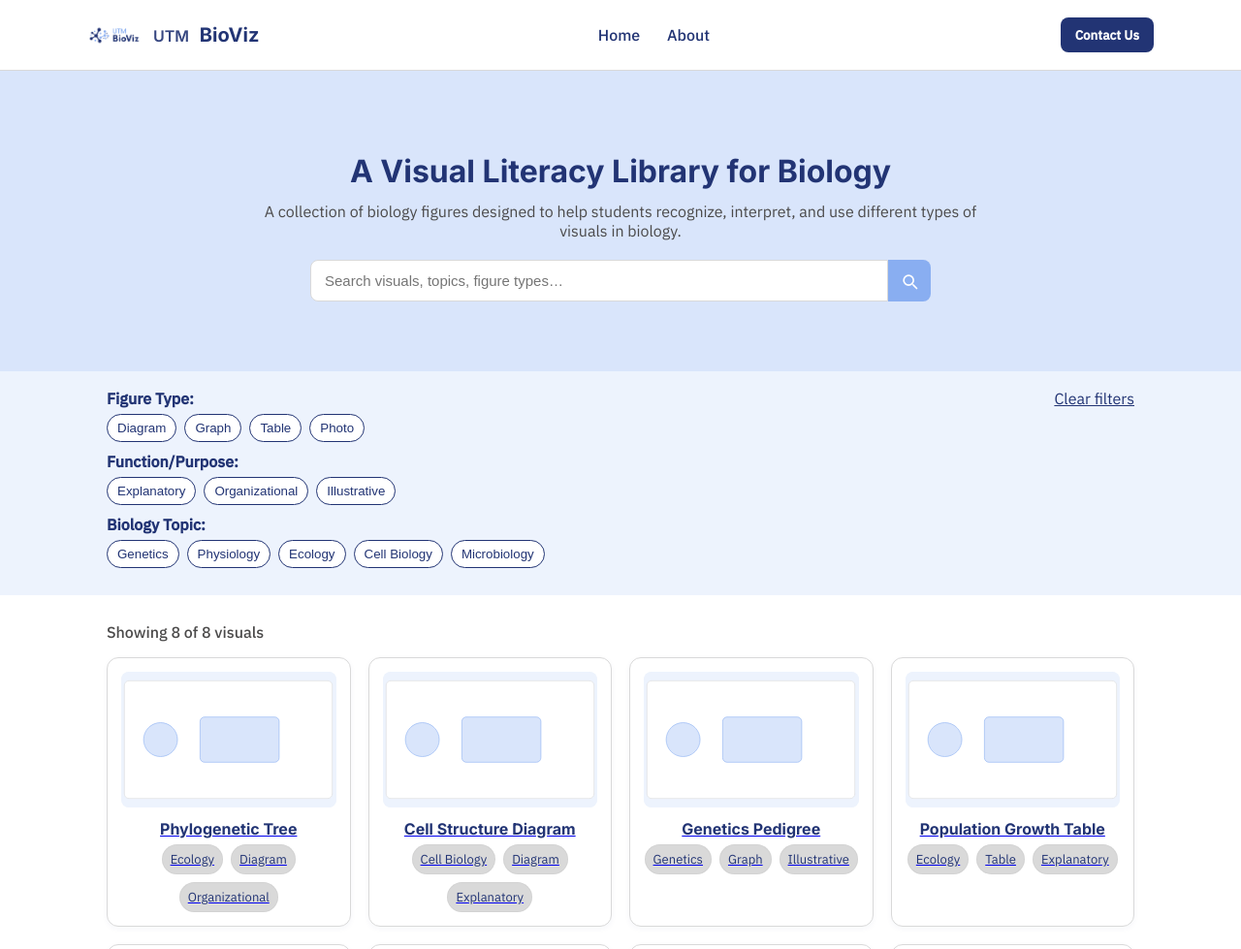
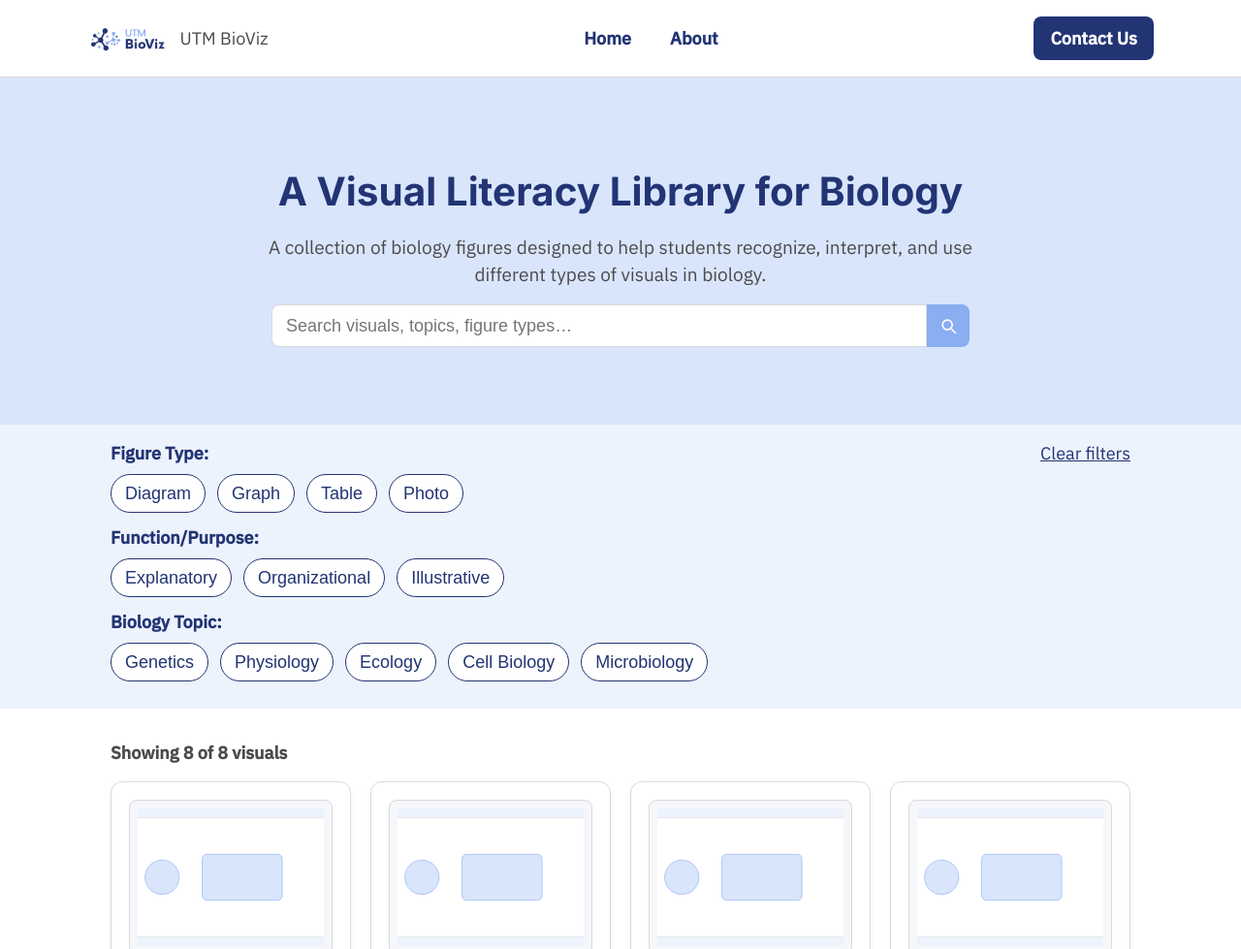
Before and after one commit to amal849/test9feb26, a plain HTML site: page index.html in a window 1280 px wide. Shown: the top 979 px of the page at 97% size. Drawn offline with Linux system fonts and the light colour scheme.

Commit message:
new4
new4

```diff
--- a/styles.css
+++ b/styles.css
@@ -1,18 +1,20 @@
 /*
-Setup notes:
-- Styles for UTM BioViz homepage. Open index.html after creating files.
+Updated stylesheet for UTM BioViz
+- Implements exact color variables, spacing scale, increased base font size
+- Accessibility: focus-visible outlines, larger click targets
+- Layout and spacing adjusted to better match mockup
 */
 
 :root{
-  /* Colors */
-  --color-navy: #223474;
-  --color-accent: #89AEF1;
-  --color-light-blue: #D9E5FB;
-  --color-very-light-blue: #EDF3FD;
-  --color-dark-grey: #4B4A4A;
-  --color-mid-grey: #ACAEB9;
-  --color-light-grey: #D9D9D9;
-  --color-white: #FFFFFF;
+  /* Exact color variables (do not change) */
+  --navy: #223474;
+  --accent: #89AEF1;
+  --lightBlue: #D9E5FB;
+  --veryLightBlue: #EDF3FD;
+  --darkGrey: #4B4A4A;
+  --midGrey: #ACAEB9;
+  --lightGrey: #D9D9D9;
+  --white: #FFFFFF;
 
   /* Typography */
   --font-heading: 'Inter', system-ui, -apple-system, 'Segoe UI', Roboto, 'Helvetica Neue', Arial;
@@ -20,94 +22,119 @@ Setup notes:
   --fw-semibold: 600;
   --fw-bold: 700;
 
+  /* Spacing scale */
+  --space-xxs: 4px;
+  --space-xs: 8px;
+  --space-s: 12px;
+  --space-m: 16px;
+  --space-l: 24px;
+  --space-xl: 32px;
+  --space-xxl: 48px;
+
   --container-width: 1100px;
 }
 
-*{box-sizing:border-box}
+/* Base */
+html{font-size:18px}
+*,*::before,*::after{box-sizing:border-box}
 html,body{height:100%}
 body{
   margin:0;
   font-family:var(--font-body);
-  color:var(--color-dark-grey);
-  background:var(--color-white);
+  line-height:1.5;
+  color:var(--darkGrey);
+  background:var(--white);
   -webkit-font-smoothing:antialiased;
 }
 
-.container{max-width:var(--container-width);margin:0 auto;padding:0 20px}
+/* Shared container */
+.container{max-width:var(--container-width);margin:0 auto;padding:0 24px}
+
+/* Headings use Inter */
+h1{font-family:var(--font-heading);font-weight:700}
+h2{font-family:var(--font-heading);font-weight:600}
+h3{font-family:var(--font-heading);font-weight:700}
+
+/* Accessibility focus */
+a:focus-visible,button:focus-visible,input:focus-visible,textarea:focus-visible{outline:3px solid var(--accent);outline-offset:2px}
 
 /* Header */
-.site-header{background:var(--color-white);border-bottom:1px solid var(--color-light-grey)}
-.header-inner{display:flex;align-items:center;justify-content:space-between;padding:18px 0}
-.brand{display:flex;align-items:center;gap:12px}
-.logo{width:56px;height:auto}
-.wordmark{font-family:var(--font-heading);color:var(--color-navy);font-weight:var(--fw-bold);font-size:20px}
-.wordmark .utm{font-weight:var(--fw-semibold);font-size:16px;opacity:0.9;margin-right:6px}
-.main-nav a{margin:0 12px;color:var(--color-navy);text-decoration:none;font-weight:500}
-.header-cta .btn{margin-left:12px}
+.site-header{background:var(--white);border-bottom:1px solid var(--lightGrey)}
+.header-inner{display:flex;align-items:center;justify-content:space-between;padding:var(--space-m) 0;gap:var(--space-l)}
+.brand{display:flex;align-items:center;gap:var(--space-s)}
+.logo{height:36px;width:auto;object-fit:contain}
+.main-nav{flex:1;display:flex;justify-content:center}
+.main-nav a{margin:0 14px;color:var(--navy);text-decoration:none;font-weight:600;font-size:1rem;padding:10px 6px}
+.header-cta{display:flex;align-items:center}
 
 /* Buttons */
-.btn{font-family:var(--font-body);padding:8px 14px;border-radius:8px;border:1px solid transparent;cursor:pointer}
-.btn.primary{background:var(--color-navy);color:var(--color-white);font-weight:600}
+.btn{font-family:var(--font-body);padding:10px 16px;border-radius:8px;border:1px solid transparent;cursor:pointer;min-height:40px;font-size:1rem}
+.btn.primary{background:var(--navy);color:var(--white);font-weight:600}
 .btn.primary:hover{box-shadow:0 6px 18px rgba(34,52,116,0.12);transform:translateY(-1px)}
 
 /* Hero */
-.hero{background:var(--color-light-blue);padding:40px 0 36px}
-.hero-inner{text-align:center;padding:36px 0}
-.hero-title{font-family:var(--font-heading);font-weight:var(--fw-bold);color:var(--color-navy);font-size:32px;margin:8px 0}
-.hero-sub{max-width:760px;margin:12px auto 20px;color:var(--color-dark-grey);font-size:16px}
+.hero{background:var(--lightBlue);padding:var(--space-xxl) 0}
+.hero-inner{text-align:center;padding:var(--space-xl) 0}
+.hero-title{font-family:var(--font-heading);font-weight:700;color:var(--navy);font-size:2.25rem;margin:var(--space-xs) 0}
+.hero-sub{max-width:780px;margin:var(--space-s) auto var(--space-m);color:var(--darkGrey);font-size:1.0625rem}
 
+/* Search bar */
 .search-form{display:flex;justify-content:center}
-.search-wrap{display:flex;width:100%;max-width:640px}
-.search-wrap input[type="search"]{flex:1;padding:12px 14px;border-radius:8px 0 0 8px;border:1px solid var(--color-light-grey);background:var(--color-white);font-size:15px}
-.search-btn{background:var(--color-accent);border:none;padding:10px 12px;border-radius:0 8px 8px 0;display:flex;align-items:center;justify-content:center}
+.search-wrap{display:flex;width:100%;max-width:720px}
+.search-wrap input[type="search"]{flex:1;height:44px;padding:0 14px;border-radius:8px 0 0 8px;border:1px solid var(--lightGrey);background:var(--white);font-size:1rem}
+.search-btn{background:var(--accent);border:none;width:44px;height:44px;border-radius:0 8px 8px 0;display:flex;align-items:center;justify-content:center;padding:0}
 .search-btn svg{display:block}
+.search-btn svg path,.search-btn svg circle{stroke:#fff}
 
 /* Filters */
-.filters{padding:18px 0;background:var(--color-very-light-blue)}
-.filters-row{display:flex;justify-content:space-between;align-items:flex-start}
+.filters{padding:var(--space-m) 0;background:var(--veryLightBlue)}
+.filters-row{display:flex;justify-content:space-between;align-items:flex-start;gap:var(--space-l)}
 .filters-left{flex:1}
-.filter-group{margin-bottom:10px}
-.filter-label{font-weight:600;margin-bottom:6px;color:var(--color-navy)}
-.chips{display:flex;flex-wrap:wrap;gap:8px}
-.chip{background:var(--color-white);border:1px solid var(--color-navy);color:var(--color-navy);padding:6px 10px;border-radius:999px;cursor:pointer}
-.chip[aria-pressed="true"],.chip.active{background:var(--color-accent);color:var(--color-white);border-color:var(--color-accent)}
-.clear-filters{color:var(--color-navy);text-decoration:underline}
+.filter-group{margin-bottom:var(--space-s)}
+.filter-label{font-weight:600;margin-bottom:var(--space-xs);color:var(--navy);font-size:1rem}
+.chips{display:flex;flex-wrap:wrap;gap:12px}
+.chip{background:var(--white);border:1px solid var(--navy);color:var(--navy);padding:8px 14px;border-radius:999px;cursor:pointer;min-height:40px;display:inline-flex;align-items:center;justify-content:center;font-size:1rem}
+.chip[aria-pressed="true"],.chip.active{background:var(--accent);color:var(--white);border-color:var(--accent)}
+.clear-filters{color:var(--navy);text-decoration:underline;align-self:flex-start}
+.filters-right{display:flex;align-items:flex-start}
+.chip:focus-visible{outline:3px solid var(--accent);outline-offset:2px}
 
-/* Library grid */
-.library{padding:28px 0}
-.library-header{display:flex;justify-content:space-between;align-items:center;margin-bottom:16px}
-#results-count{color:var(--color-dark-grey);font-weight:500}
-.cards-grid{display:grid;grid-template-columns:repeat(1,1fr);gap:18px}
+/* Library */
+.library{padding:var(--space-xl) 0}
+.library-header{display:flex;align-items:center;margin-bottom:var(--space-m)}
+#results-count{color:var(--darkGrey);font-weight:600;font-size:1rem}
+.cards-grid{display:grid;grid-template-columns:repeat(1,1fr);gap:20px}
 
-.card{background:var(--color-white);border:1px solid var(--color-light-grey);border-radius:12px;padding:14px;box-shadow:0 2px 6px rgba(34,52,116,0.04);transition:transform .18s ease,box-shadow .18s ease}
-.card:hover{transform:translateY(-6px);box-shadow:0 10px 30px rgba(34,52,116,0.12)}
-.card .thumb{width:100%;height:140px;background:#f5f7fb;border-radius:8px;display:flex;align-items:center;justify-content:center;overflow:hidden;margin-bottom:12px}
-.card h3{font-family:var(--font-heading);color:var(--color-navy);font-size:16px;text-align:center;margin:6px 0}
-.card .meta{display:flex;gap:8px;justify-content:center;flex-wrap:wrap}
-.chip-small{background:var(--color-light-grey);color:var(--color-navy);padding:6px 8px;border-radius:999px;border:1px solid rgba(0,0,0,0.03);font-size:13px}
+.card{background:var(--white);border:1px solid var(--lightGrey);border-radius:12px;padding:18px;box-shadow:0 2px 6px rgba(34,52,116,0.04);transition:transform .12s ease,box-shadow .12s ease}
+.card:hover{transform:translateY(-4px);box-shadow:0 8px 20px rgba(34,52,116,0.08)}
+.card .thumb{width:100%;height:160px;background:#f5f7fb;border-radius:8px;display:flex;align-items:center;justify-content:center;overflow:hidden;margin-bottom:14px;padding:8px;border:1px solid var(--lightGrey)}
+.card h3{font-family:var(--font-heading);color:var(--navy);font-size:1.0625rem;text-align:center;margin:8px 0}
+.card .meta{display:flex;gap:10px;justify-content:center;flex-wrap:wrap}
+.chip-small{background:var(--veryLightBlue);color:var(--navy);padding:8px 10px;border-radius:999px;border:1px solid rgba(0,0,0,0.03);font-size:0.9375rem}
 
 /* About */
-.about{background:var(--color-very-light-blue);padding:36px 0}
-.about-inner h2{font-family:var(--font-heading);font-weight:var(--fw-semibold);color:var(--color-navy);text-align:center}
-.about-inner p{max-width:820px;margin:12px auto 24px;text-align:center}
-.team-grid{display:grid;grid-template-columns:repeat(5,1fr);gap:22px;align-items:start}
+.about{background:var(--lightBlue);padding:var(--space-xl) 0}
+.about-inner h2{font-family:var(--font-heading);font-weight:var(--fw-semibold);color:var(--navy);text-align:center;font-size:1.5rem;margin-bottom:var(--space-s)}
+.about-inner p{max-width:880px;margin:0 auto var(--space-l);text-align:center;font-size:1.0625rem}
+.team-grid{display:grid;grid-template-columns:repeat(5,1fr);gap:var(--space-l);align-items:start}
 .team-member{text-align:center}
-.avatar{width:72px;height:72px;border-radius:50%;background:var(--color-white);border:1px solid var(--color-light-grey);margin:0 auto 10px}
-.team-member .name{font-weight:600;color:var(--color-navy)}
-.team-member .role{font-size:13px;color:var(--color-mid-grey)}
+.avatar{width:96px;height:96px;border-radius:50%;background:var(--white);border:1px solid var(--lightGrey);margin:0 auto 12px}
+.team-member .name{font-weight:600;color:var(--navy);font-size:1rem}
+.team-member .role{font-size:0.9375rem;color:var(--midGrey)}
 
 /* Contact & Footer */
-.contact{padding:28px 0;background:var(--color-white);border-top:1px solid var(--color-light-grey)}
-.contact-inner{display:flex;gap:24px;align-items:flex-start}
+.contact{padding:var(--space-l) 0;background:var(--white);border-top:1px solid var(--lightGrey)}
+.contact-inner{display:flex;gap:var(--space-l);align-items:flex-start;flex-wrap:wrap}
 .contact-left{flex:1}
-.footer-logo{width:140px;display:block;margin-bottom:8px}
-.footer-logo.small{width:180px;margin-top:8px}
+.footer-logo{width:140px;display:block;margin-bottom:var(--space-s)}
+.footer-logo.small{width:180px;margin-top:var(--space-s)}
 .contact-right{width:360px}
 .contact-right h3{margin-top:0}
-.contact-right input,.contact-right textarea{width:100%;padding:10px;border:1px solid var(--color-light-grey);border-radius:6px;margin-bottom:10px}
+.contact-right input,.contact-right textarea{width:100%;padding:10px;border:1px solid var(--lightGrey);border-radius:8px;margin-bottom:10px;height:42px}
+.contact-right textarea{height:120px}
 
-.site-footer{border-top:1px solid var(--color-light-grey);background:var(--color-white);padding:12px 0}
-.footer-inner{max-width:var(--container-width);margin:0 auto;padding:0 20px;display:flex;justify-content:space-between}
+.site-footer{border-top:1px solid var(--lightGrey);background:var(--white);padding:12px 0}
+.footer-inner{max-width:var(--container-width);margin:0 auto;padding:0 24px;display:flex;justify-content:space-between}
 
 .visually-hidden{position:absolute!important;height:1px;width:1px;overflow:hidden;clip:rect(1px,1px,1px,1px);white-space:nowrap}
 
@@ -115,10 +142,9 @@ body{
 @media(min-width:600px){
   .cards-grid{grid-template-columns:repeat(2,1fr)}
   .team-grid{grid-template-columns:repeat(2,1fr)}
-  .contact-inner{flex-wrap:wrap}
 }
 @media(min-width:992px){
   .cards-grid{grid-template-columns:repeat(4,1fr)}
   .team-grid{grid-template-columns:repeat(5,1fr)}
-  .contact-inner{display:flex}
+  .contact-right{width:420px}
 }
```
